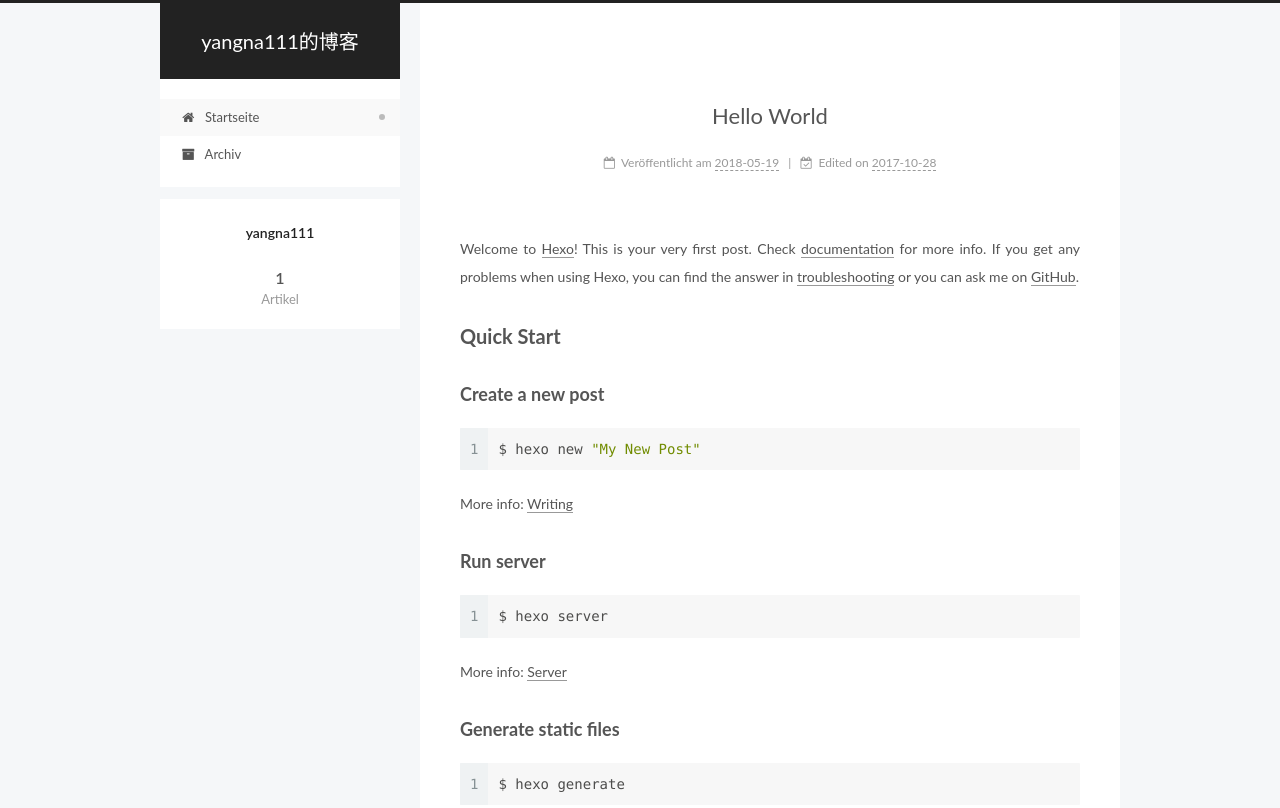
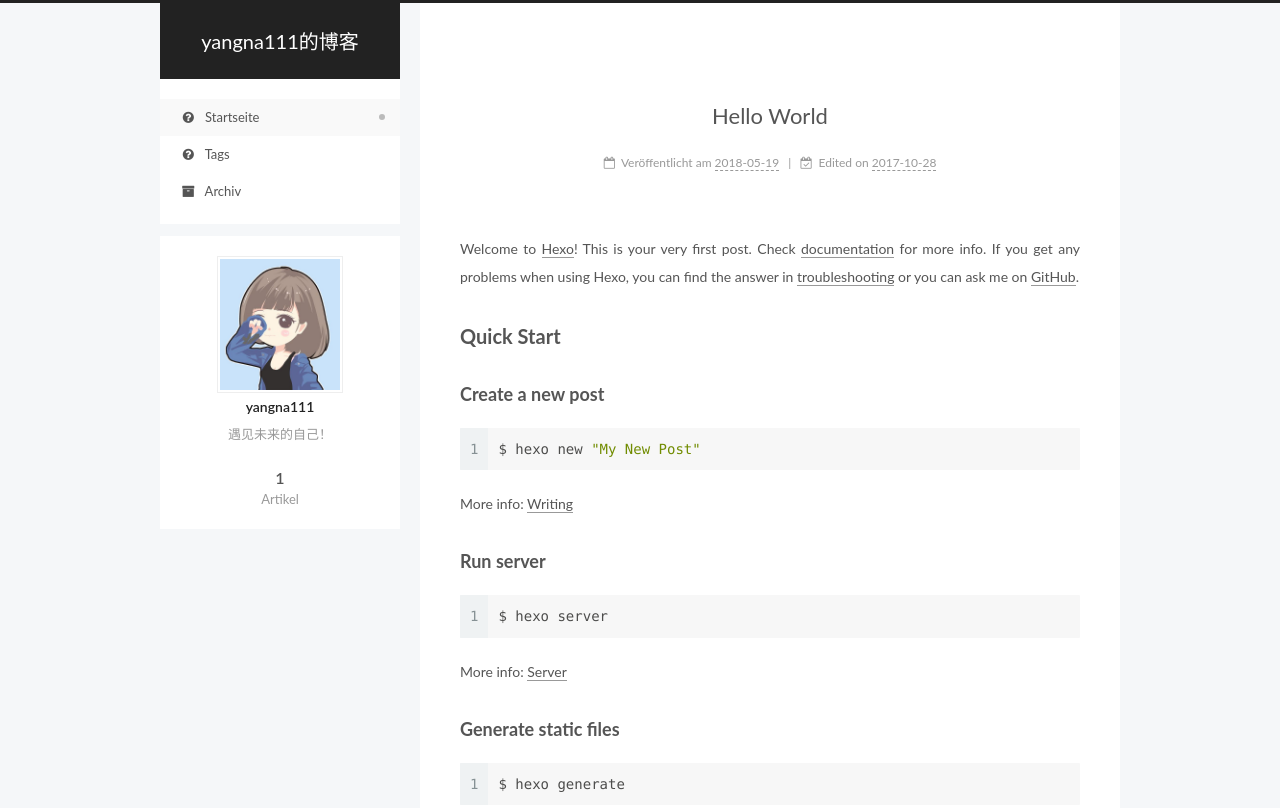
Before and after one commit to yangna111/yangna111.github.io, a plain HTML site: page index.html in a window 1280 px wide. Shown: the top 808 px of the page. Drawn offline with Linux system fonts and the light colour scheme.

Commit message:
Site updated: 2018-05-20 09:51:59

```diff
--- a/css/main.css
+++ b/css/main.css
@@ -1837,7 +1837,7 @@ img:hover {
   width: 4px;
   height: 4px;
   border-radius: 50%;
-  background: #6f82db;
+  background: #5ec8d5;
 }
 .links-of-blogroll {
   font-size: 13px;
--- a/index.html
+++ b/index.html
@@ -108,13 +108,16 @@
 
 
 
-  <meta property="og:type" content="website">
+  <meta name="description" content="遇见未来的自己！">
+<meta property="og:type" content="website">
 <meta property="og:title" content="yangna111的博客">
 <meta property="og:url" content="http://yangna111.github.io/index.html">
 <meta property="og:site_name" content="yangna111的博客">
+<meta property="og:description" content="遇见未来的自己！">
 <meta property="og:locale" content="zh-Hans">
 <meta name="twitter:card" content="summary">
 <meta name="twitter:title" content="yangna111的博客">
+<meta name="twitter:description" content="遇见未来的自己！">
 
 
 
@@ -218,7 +221,15 @@
 
           <li class="menu-item menu-item-home menu-item-active">
     <a href="/" rel="section">
-      <i class="menu-item-icon fa fa-fw fa-home"></i> <br />Startseite</a>
+      <i class="menu-item-icon fa fa-fw fa-question-circle"></i> <br />Startseite</a>
+  </li>
+
+
+
+
+          <li class="menu-item menu-item-tags">
+    <a href="/tags" rel="section">
+      <i class="menu-item-icon fa fa-fw fa-question-circle"></i> <br />Tags</a>
   </li>
 
 
@@ -281,8 +292,8 @@
 
     <span hidden itemprop="author" itemscope itemtype="http://schema.org/Person">
       <meta itemprop="name" content="yangna111">
-      <meta itemprop="description" content="">
-      <meta itemprop="image" content="/images/avatar.gif">
+      <meta itemprop="description" content="遇见未来的自己！">
+      <meta itemprop="image" content="/images/author.jpg">
     </span>
 
     <span hidden itemprop="publisher" itemscope itemtype="http://schema.org/Organization">
@@ -454,8 +465,12 @@
         <div class="site-overview">
           <div class="site-author motion-element" itemprop="author" itemscope itemtype="http://schema.org/Person">
 
+              <img class="site-author-image" itemprop="image"
+                src="/images/author.jpg"
+                alt="yangna111" />
+
               <p class="site-author-name" itemprop="name">yangna111</p>
-              <p class="site-description motion-element" itemprop="description"></p>
+              <p class="site-description motion-element" itemprop="description">遇见未来的自己！</p>
           </div>
 
 
```
Also changed, not shown: 2018/05/19/hello-world/index.html (+16 -4 lines), archives/2018/05/index.html (+21 -3 lines), archives/2018/index.html (+21 -3 lines), archives/index.html (+21 -3 lines), images/author.jpg (added).
